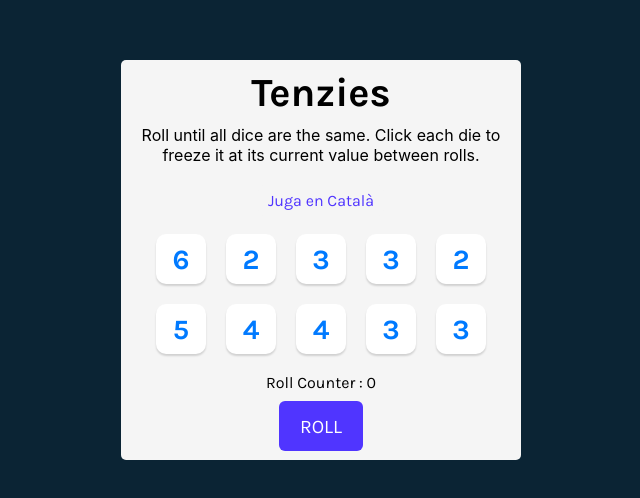
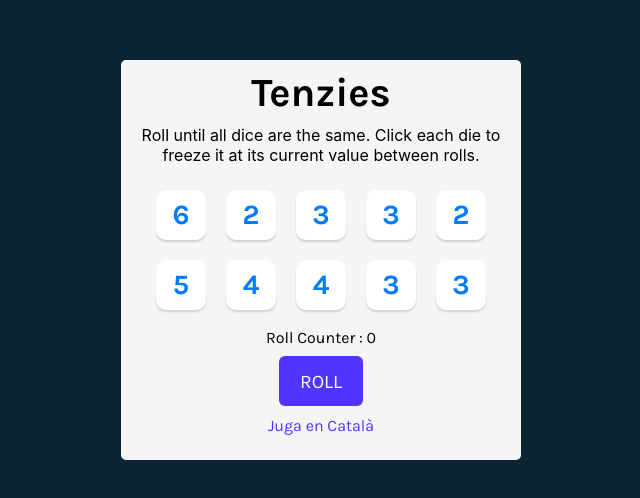
Before and after one commit to ArnauDavis/Tenzies, a React (Vite) app: page / in a window 1280 px wide. Shown: the part 140-638 px from the top of the page, without its empty margins (319-959 px from the left). Built offline with nearby package versions, Linux system fonts and the light colour scheme.

Commit message:
relocated translate button

```diff
--- a/src/App.jsx
+++ b/src/App.jsx
@@ -82,12 +82,12 @@ function App() {
       <main>
         <h1 className="title">Tenzies</h1>
         <p className="instructions">{catala?'Tira fins que tots els daus siguin iguals. Fes clic a cada dau per congelar-lo al seu valor actual entre les tirades.':'Roll until all dice are the same. Click each die to freeze it at its current value between rolls.'}</p>
-        <button className="langChange" onClick={changeLang}>{catala?'Play in English':'Juga en Català'}</button>
         <div className="diceContainer">
           {genDic}
         </div>
         <span>{catala?'Comptador de tirades':'Roll Counter'} : {rollCount}</span>
         <button ref={buttonFocus} className="rollDice" onClick={reRoll}>{catala?gameWon? 'Nova Partida':'Tira' :gameWon? 'NEW GAME' : 'ROLL'}</button>
+        <button className="langChange" onClick={changeLang}>{catala?'Play in English':'Juga en Català'}</button>
       </main>
     </>
   )
```
